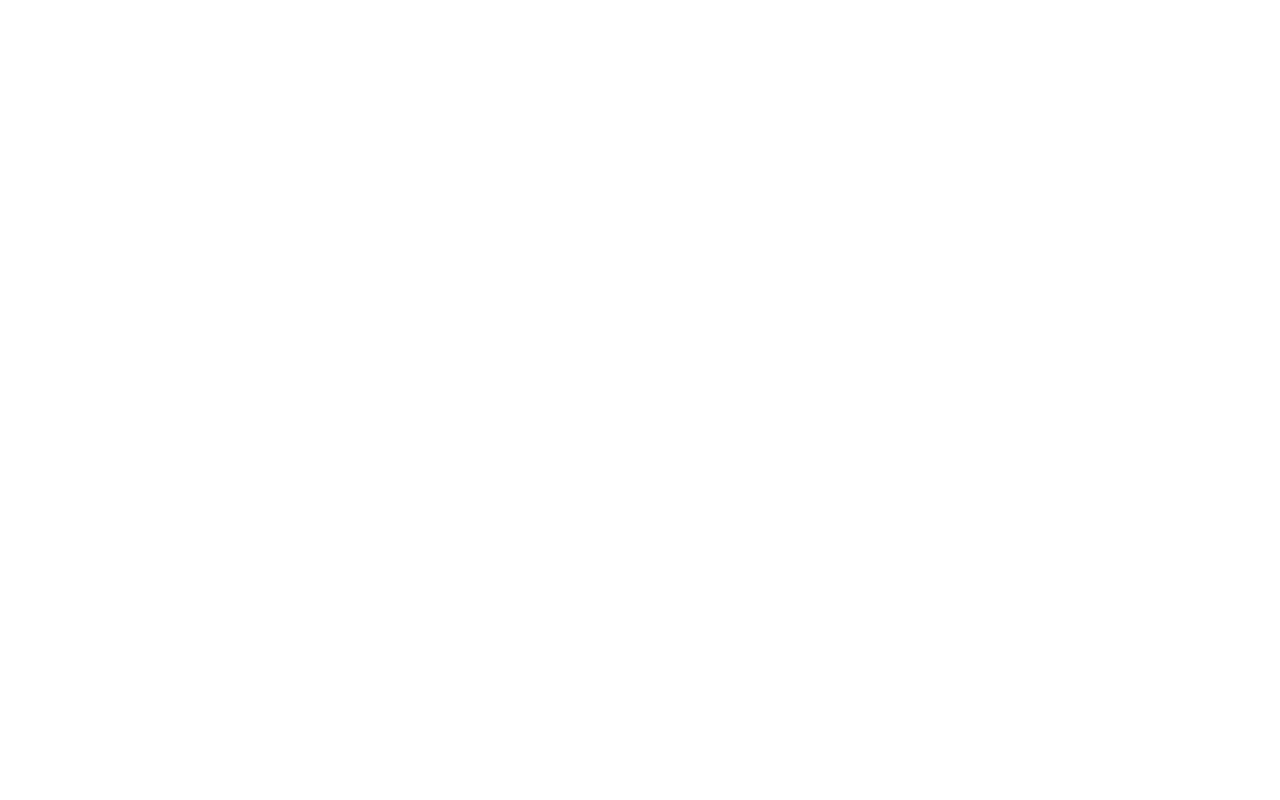
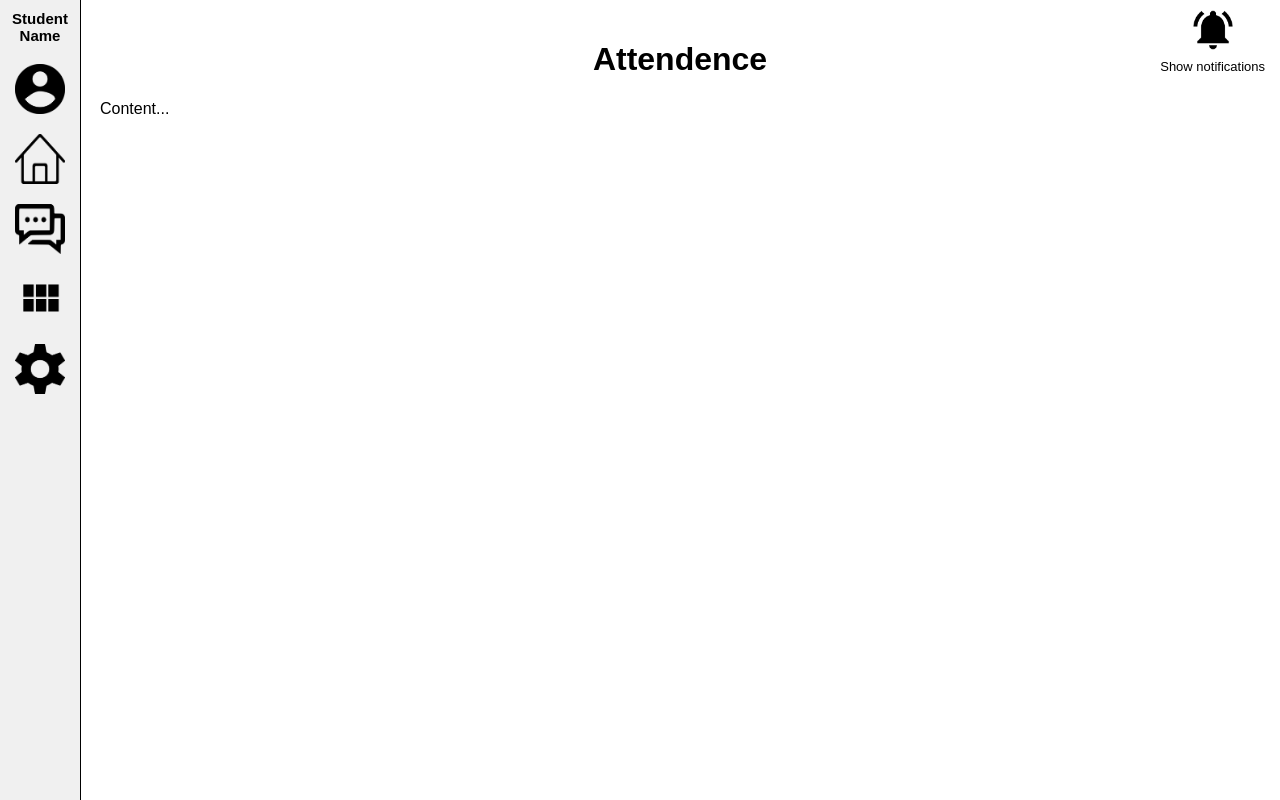
Before and after one commit to billonium4535/software-engineering-team-3-website, a plain HTML site: page html/attendance.html in a window 1280 px wide. Drawn offline with Linux system fonts and the light colour scheme.

Commit message:
Added template to all pages

```diff
--- a/html/attendance.html
+++ b/html/attendance.html
@@ -3,10 +3,36 @@
 <!DOCTYPE html>
 <html>
 <head>
-	<title>Attendance</title>
+	<!-- Sets the title of the page -->
+	<title>Attendence</title>
+	<!-- Link to the stylesheet -->
 	<link rel="stylesheet" type="text/css" href="../css/styles.css">
 </head>
 <body>
+	<!-- Create a div for the sidebar content -->
+	<div class="sidebar">
+		<!-- Adds text to the sidebar -->
+		<div class="sidebar-text">Student Name</div>
+		<!-- Adds links and images to the sidebar -->
+		<a href="#"><img src="../images/ic_account_circle.png" alt="User"></a>
+		<a href="#"><img src="../images/ic_home.png" alt="Home"></a>
+		<a href="#"><img src="../images/ic_question_answer.png" alt="Chat"></a>
+		<a href="#"><img src="../images/ic_view_compact.png" alt="Icon 4"></a>
+		<a href="#"><img src="../images/ic_settings.png" alt="Settings"></a>
+	</div>
 
+	<!-- Create a div for the main content area -->
+	<div class="main-content">
+		<!-- Add the page title and content to the main content area -->
+		<h1 class="page-title">Attendence</h1>
+		<p>Content...</p>
+	</div>
+
+	<!-- Creates a div for the notifications area -->
+	<div class="notifications">
+		<!-- Adds a link, an image and text to the notifications area -->
+		<a href="#"><img src="../images/ic_notifications_active.png" alt="Notification Icon"></a>
+		<p>Show notifications</p>
+	</div>
 </body>
 </html>
```
Also changed, not shown: html/absence.html (+27 -1 lines), html/feedback.html (+26 -0 lines), html/index.html (+2 -1 lines), html/login.html (+26 -0 lines), html/results.html (+26 -0 lines).
